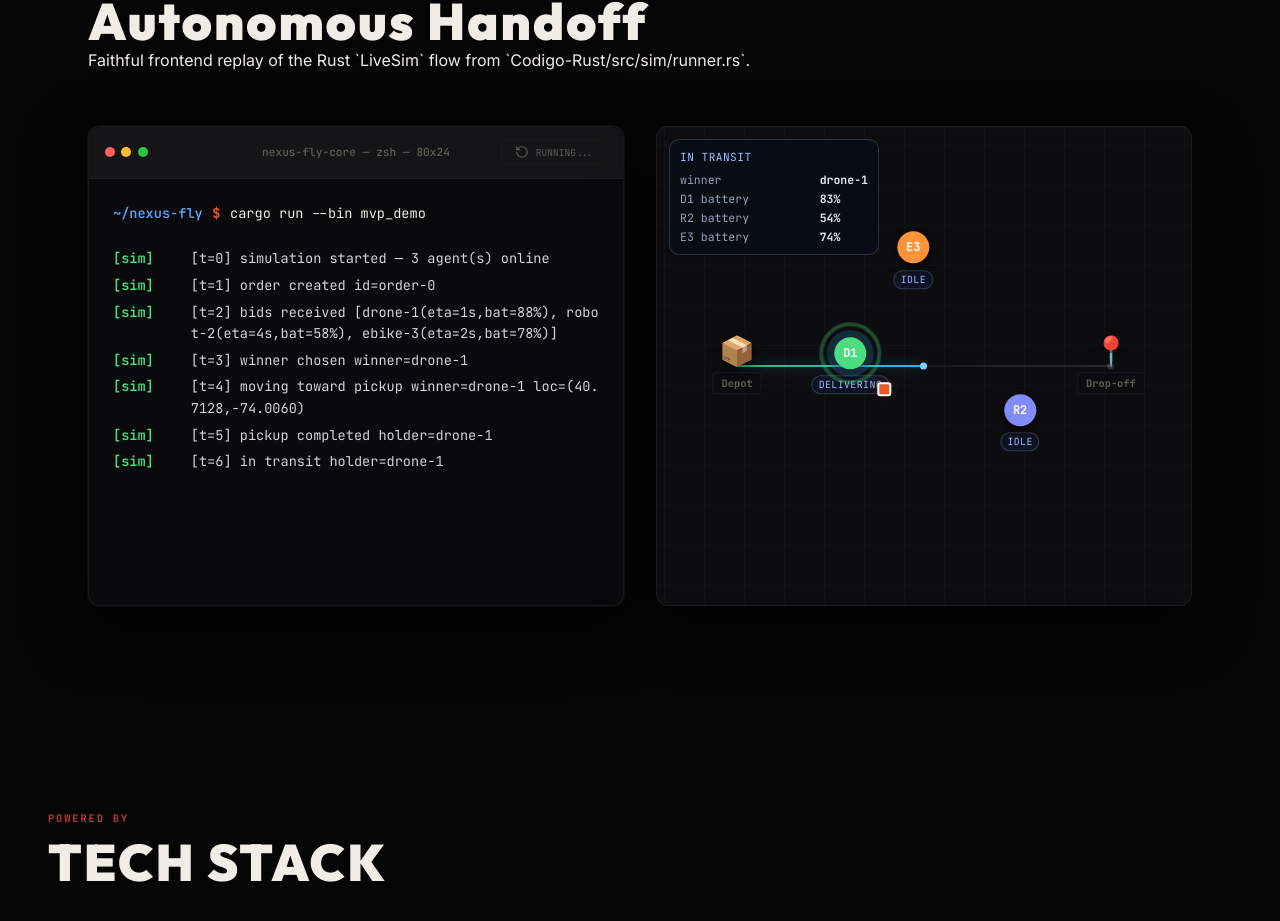
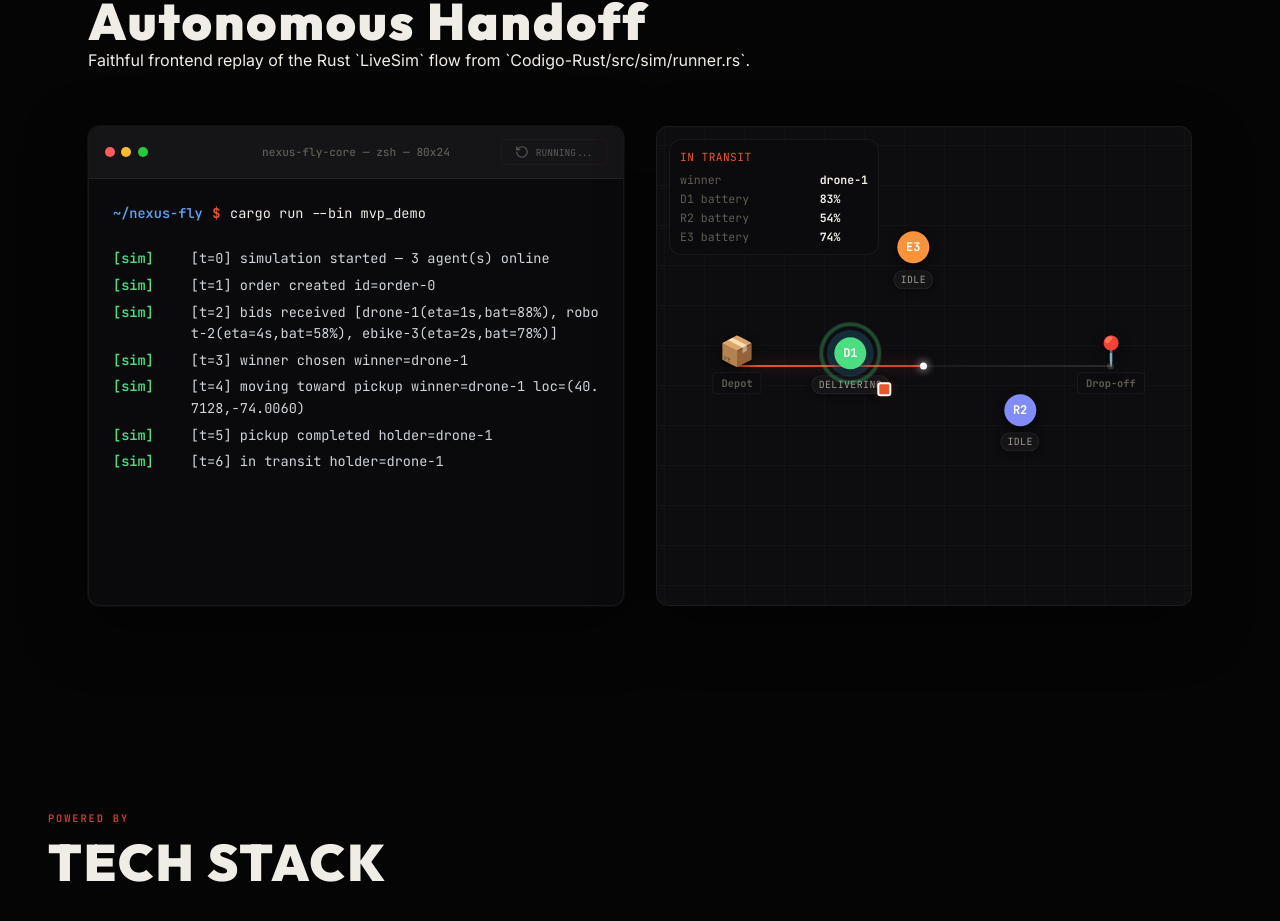
Before and after one commit to Nexus-Fly/front-end, a React (Vite) app: page / in a window 1280 px wide. Shown: the part 3713-4634 px from the top of the page. Built offline with nearby package versions, Linux system fonts and the light colour scheme.

Commit message:
feat: update map link styles and HUD appearance for improved visual consistency

```diff
--- a/src/landing/LandingPage.css
+++ b/src/landing/LandingPage.css
@@ -1136,12 +1136,13 @@
 }
 
 .map-link.active {
-  background: linear-gradient(90deg, rgba(74,222,128,0.8), rgba(56,189,248,0.95));
-  box-shadow: 0 0 14px rgba(56,189,248,0.45);
+  background: linear-gradient(90deg, var(--rust-bright), var(--rust-primary));
+  box-shadow: 0 0 14px var(--rust-glow-strong);
 }
 
 .map-link.active::after {
-  background: #7dd3fc;
+  background: #fff;
+  box-shadow: 0 0 8px #fff;
 }
 
 .map-hud {
@@ -1150,17 +1151,17 @@
   top: 12px;
   z-index: 25;
   min-width: 210px;
-  background: rgba(8, 13, 23, 0.82);
-  border: 1px solid rgba(148, 163, 184, 0.25);
-  border-radius: 10px;
+  background: rgba(12, 12, 14, 0.85);
+  border: 1px solid var(--border-card);
+  border-radius: var(--radius-md);
   padding: 10px;
-  backdrop-filter: blur(4px);
+  backdrop-filter: blur(8px);
 }
 
 .hud-phase {
   font-family: var(--font-mono);
   font-size: 0.7rem;
-  color: #93c5fd;
+  color: var(--rust-bright);
   letter-spacing: 0.04em;
   text-transform: uppercase;
   margin-bottom: 8px;
@@ -1175,11 +1176,11 @@
 }
 
 .hud-grid span {
-  color: #94a3b8;
+  color: var(--text-dim);
 }
 
 .hud-grid strong {
-  color: #e2e8f0;
+  color: var(--text-primary);
 }
 
 .map-grid {
@@ -1252,11 +1253,12 @@
   font-size: 0.62rem;
   text-transform: uppercase;
   letter-spacing: 0.04em;
-  color: #a5b4fc;
-  background: rgba(15, 23, 42, 0.72);
-  border: 1px solid rgba(148, 163, 184, 0.28);
+  color: var(--text-secondary);
+  background: var(--bg-card);
+  border: 1px solid var(--border-card);
   border-radius: 999px;
   padding: 2px 6px;
+  box-shadow: 0 2px 6px rgba(0,0,0,0.4);
 }
 
 .drone-1 .drone-id { background: #4ade80; }
```
